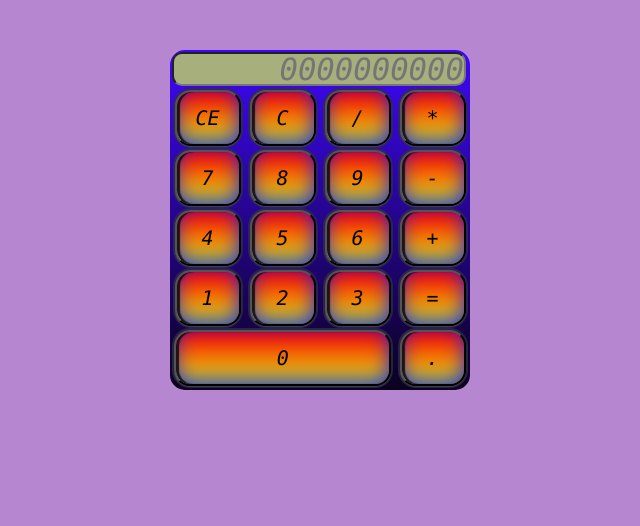
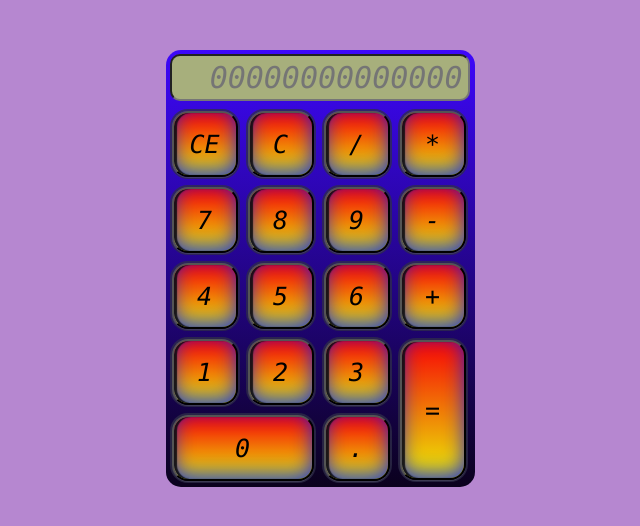
Before and after one commit to SLVGRM/2022, a plain HTML site: page Calculator/index.html in a window 1280 px wide. Shown: the whole page, without its empty margins (320-960 px from the left). Drawn offline with Linux system fonts and the light colour scheme.

Commit message:
added-table

```diff
--- a/Calculator/index.html
+++ b/Calculator/index.html
@@ -12,41 +12,39 @@
 
 <body>
     <div class="main-container">
-        <div class="display">
-            <input type="number" class="input" placeholder="0000000000"></input>
+        <div class="calculator__container">
+            <input type="number" class="input" placeholder="00000000000000"></input>
+            <table>
+                <tr>
+                    <td><button class="btn">CE</button></td>
+                    <td><button class="btn">C</button></td>
+                    <td><button class="btn">/</button></td>
+                    <td><button class="btn">*</button></td>
+                </tr>
+                <tr>
+                    <td><button class="btn">7</button></td>
+                    <td><button class="btn">8</button></td>
+                    <td><button class="btn">9</button></td>
+                    <td><button class="btn">-</button></td>
+                </tr>
+                <tr>
+                    <td><button class="btn">4</button></td>
+                    <td><button class="btn">5</button></td>
+                    <td><button class="btn">6</button></td>
+                    <td><button class="btn">+</button></td>
+                </tr>
+                <tr>
+                    <td><button class="btn">1</button></td>
+                    <td><button class="btn">2</button></td>
+                    <td><button class="btn">3</button></td>
+                    <td rowspan="2"><button class="btn equal">=</button></td>
+                </tr>
+                <tr>
+                    <td colspan="2"><button class="btn zero">0</button></td>
+                    <td><button class="btn">.</button></td>
+                </tr>
+            </table>
         </div>
-        <div class="buttons-container">
-            <div class="button-row">
-                <div class="btn-container"><button class="btn">CE</button></div>
-                <div class="btn-container"><button class="btn">C</button></div>
-                <div class="btn-container"><button class="btn">/</button></div>
-                <div class="btn-container"><button class="btn">*</button></div>
-            </div>
-            <div class=" button-row">
-                <div class="btn-container"><button class="btn">7</button></div>
-                <div class="btn-container"><button class="btn">8</button></div>
-                <div class="btn-container"><button class="btn">9</button></div>
-                <div class="btn-container"><button class="btn">-</button></div>
-            </div>
-            <div class="button-row">
-                <div class="btn-container"><button class="btn">4</button></div>
-                <div class="btn-container"><button class="btn">5</button></div>
-                <div class="btn-container"><button class="btn">6</button></div>
-                <div class="btn-container"><button class="btn">+</button></div>
-            </div>
-            <div class="button-row">
-                <div class="btn-container"><button class="btn">1</button></div>
-                <div class="btn-container"><button class="btn">2</button></div>
-                <div class="btn-container"><button class="btn">3</button></div>
-                <div class="btn-container"><button class="btn">=</button></div>
-            </div>
-            <div class="button-row l">
-                <div class="btn-container"><button class="btn zero">0</button></div>
-                <div class="btn-container"><button class="btn">.</button></div>
-            </div>
-
-        </div>
-
     </div>
 </body>
 
--- a/Calculator/styles.css
+++ b/Calculator/styles.css
@@ -2,48 +2,29 @@
   box-sizing: border-box;
   font-style: italic;
   font-family: consolas;
-  margin: 0px;
-  padding: 0px;
 
 }
 
 body {
-  display: flex;
-  justify-content: center;
-  align-content: center;
   background-color: rgba(113, 23, 165, 0.514);
 }
 
 .main-container {
-  margin: 50px;
-  width: 300px;
-  height: 340px;
-  display: flex;
-  flex-direction: column;
-  justify-content: center;
+  margin: 50px auto 0;
+  width: 309px;
   background: linear-gradient(#3903fcf6, #0b011d);
   border-radius: 15px;
 }
 
-.buttons-container {
-  width: 100%;
-  height: 90%;
-}
-
-.button-row {
-  display: flex;
-  justify-content: space-around;
-}
-
 .btn {
-  height: 56px;
+  height: 66px;
   width: 66px;
-  margin: 2px;
+  margin: 3px;
   border-radius: 16px;
-  font-size: 15pt;
+  font-size: 25px;
   background: linear-gradient(180deg, #f70606, #eaee06);
   box-shadow: inset 3px 0 1px rgba(12, 12, 12, 0.87),
-  inset 0 -5px 19px rgba(12, 27, 235, 0.88), 0 0 0 2px rgb(47 46 73 / 75%), 0px 1px 0px rgb(241 240 243 / 40%)
+    inset 0 -5px 19px rgba(12, 27, 235, 0.88), 0 0 0 2px rgb(47 46 73 / 75%), 0px 1px 0px rgb(241 240 243 / 40%)
 }
 
 .btn:hover,
@@ -52,28 +33,17 @@ body {
   cursor: pointer;
 }
 
-.display {
-  width: 98%;
-  height: 10%;
-  margin: 2px;
-  display: flex;
-  justify-content: center;
-  align-items: center;
+.input {
+  height: 47px;
+  width: 300px;
+  text-align: right;
+  font-size: 30px;
+  border-radius: 10px;
+  background-color: #a7af7c;
+  padding-right: 5px;
+  margin: 4px;
 }
 
-.input {
-  height: 100%;
-  width: 100%;
-  text-align: right;
-  font-size: 23pt;
-  border-radius: 10px;
-  background-color: #a7af7c;
-  styl;
-}
-
-.zero {
-  width: 217px;
-}
 
 input::-webkit-outer-spin-button,
 input::-webkit-inner-spin-button {
@@ -82,5 +52,21 @@ input::-webkit-inner-spin-button {
 }
 
 .btn:active {
-background: #ff0404;
+  background: #ff0404;
 }
+
+.calculator__container {
+  width: 300px;
+}
+
+table {
+  table-layout: inherit;
+}
+
+.equal {
+  height: 140px;
+}
+
+.zero {
+  width: 142px;
+}
```
